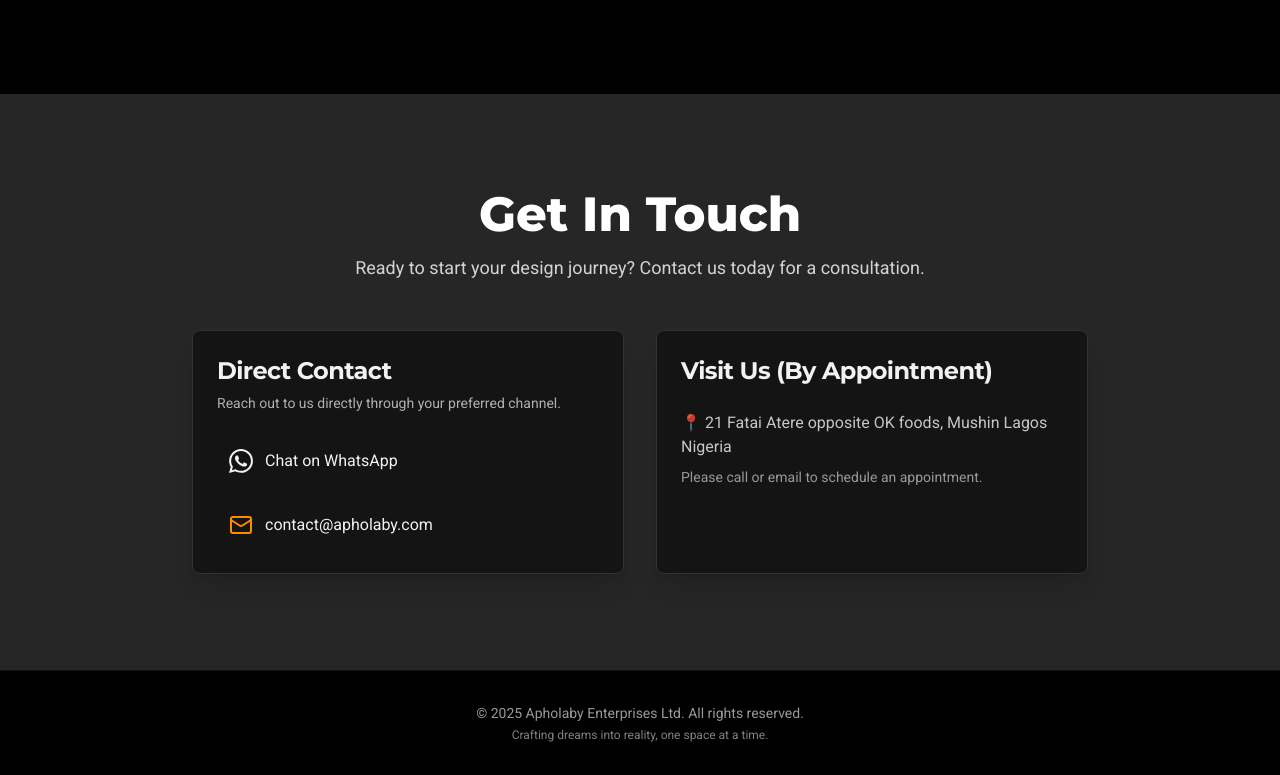
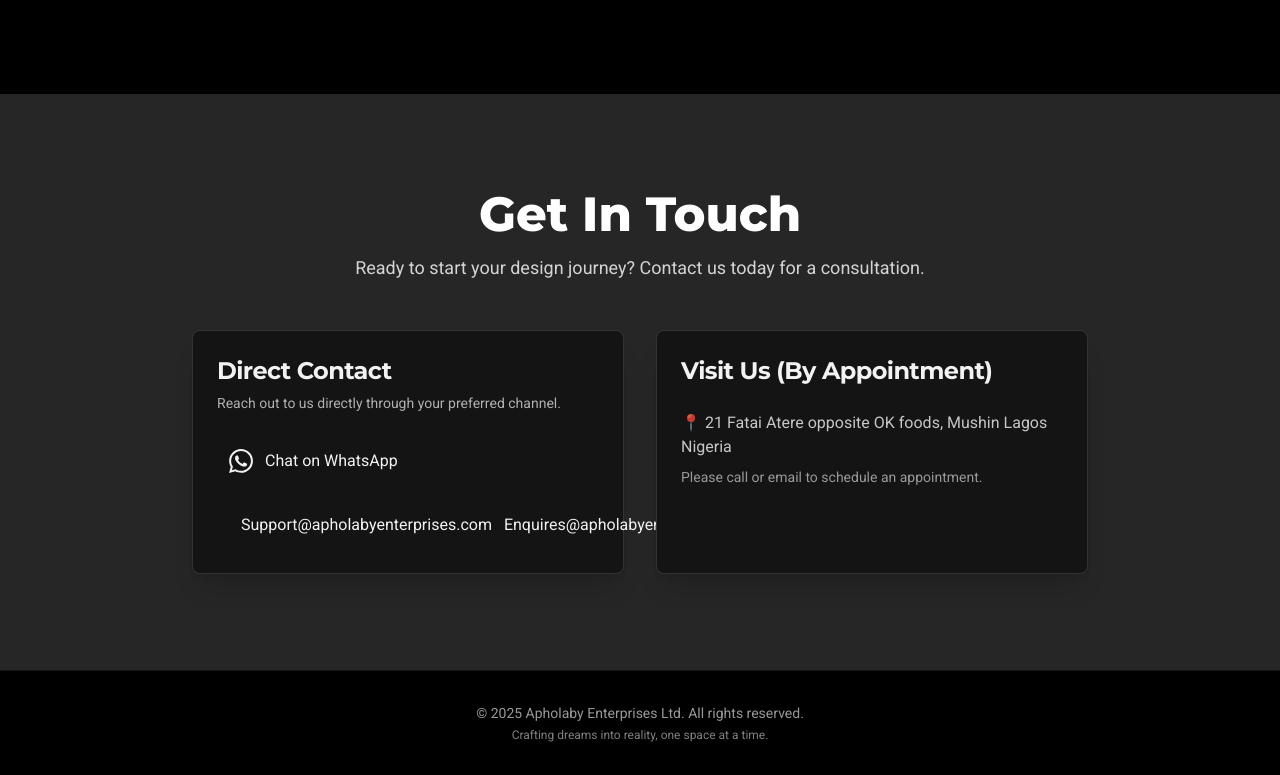
Before and after one commit to Michaeluwakz/Alp, a Next.js app: page / in a window 1280 px wide. Shown: the part 7561-8336 px from the top of the page. Built offline with nearby package versions, Linux system fonts and the light colour scheme.

Commit message:
Update ContactSection.tsx

```diff
--- a/src/components/sections/ContactSection.tsx
+++ b/src/components/sections/ContactSection.tsx
@@ -40,7 +40,9 @@
                 </Link>
                 <Link href="mailto:contact@apholaby.com" className="flex items-center space-x-3 p-3 rounded-md hover:bg-secondary transition-colors group">
                   <Mail className="h-6 w-6 text-primary" />
-                  <span className="text-card-foreground group-hover:text-primary">contact@apholaby.com</span>
+                  <span className="text-card-foreground group-hover:text-primary">Support@apholabyenterprises.com</span>
+                  <span className="text-card-foreground group-hover:text-primary">Enquires@apholabyenterprises.com</span>
+                  <span className="text-card-foreground group-hover:text-primary">Temmyjoe@apholabyenterprises.com</span>
                 </Link>
               </CardContent>
             </Card>
```
